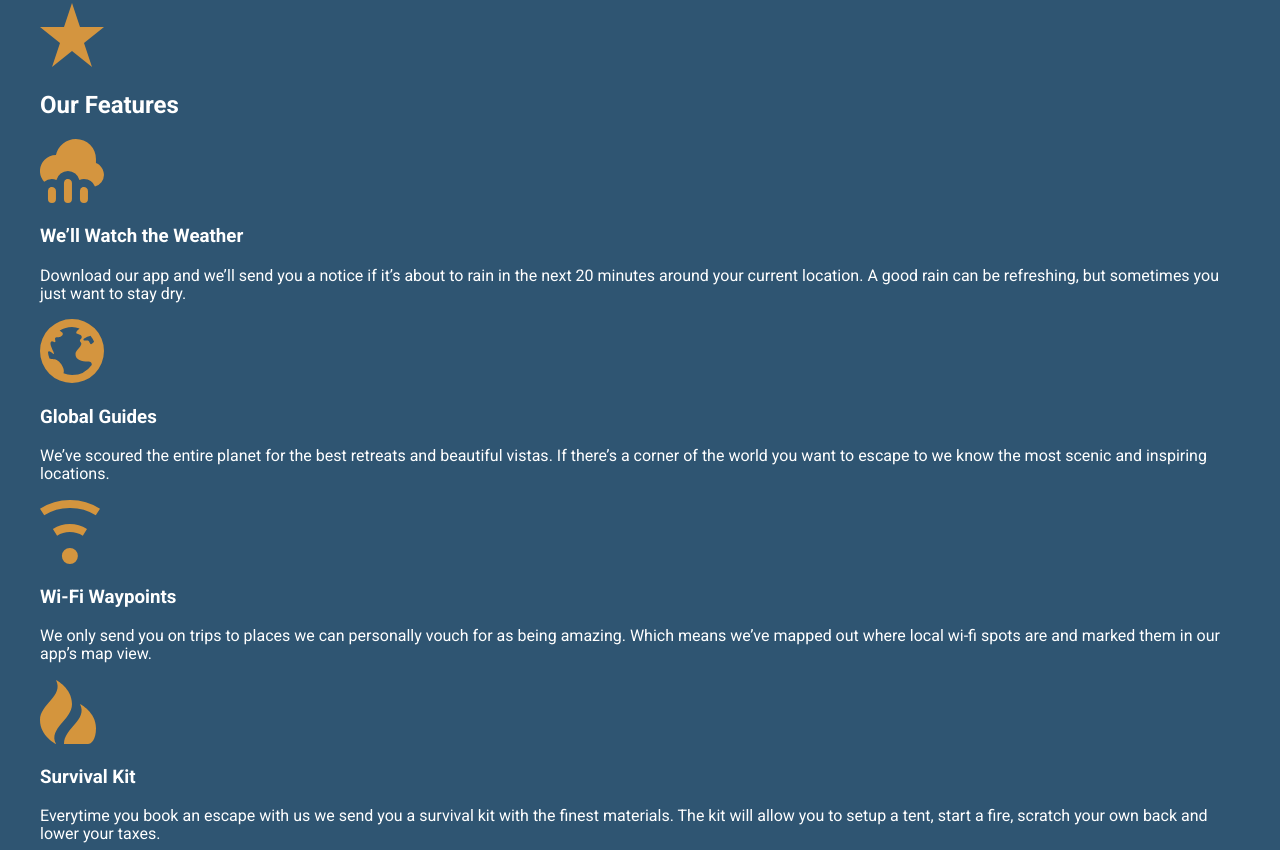
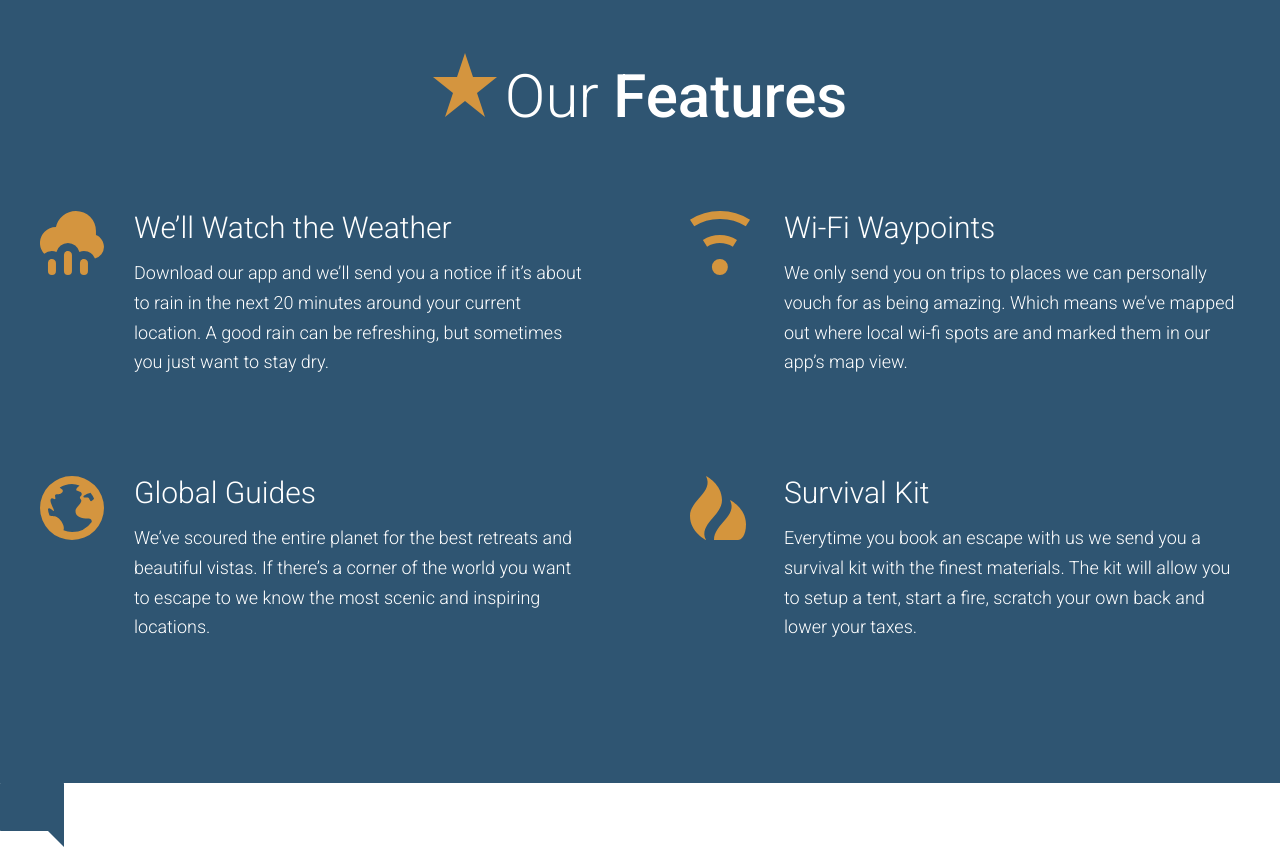
Before and after one commit to MarosAware/travel2, a website: page app/index.html in a window 1280 px wide. Shown: the part 2251-3101 px from the top of the page. Drawn offline with Linux system fonts and the light colour scheme.

Commit message:
Completed our features.

```diff
--- /dev/null
+++ b/app/assets/styles/modules/_feature-item.css
@@ -0,0 +1,32 @@
+.feature-item {
+	position:relative;
+	padding-bottom:2.5rem;
+
+	@mixin atSmall {
+		padding-left:94px;
+	}
+
+	&__icon {
+		display:block;
+		margin:0 auto;
+
+		@mixin atSmall {
+			position:absolute;
+			left:0;
+		}
+	}
+
+	&__title {
+		font-size:1.6rem;
+		font-weight:300;
+		margin-bottom:.8rem;
+		margin-top:.7em;
+		text-align:center;
+
+		@mixin atSmall {
+			margin-top:1em;
+			font-size:1.875rem;
+			text-align:left;
+		}
+	}
+}
--- a/app/assets/styles/modules/_row.css
+++ b/app/assets/styles/modules/_row.css
@@ -6,8 +6,16 @@
 		margin-right:-65px;
 	}
 
+	&--gutters-large {
+		margin-right:-100px;
+	}
+
 	&--gutters > div {
 		padding-right:65px;
+	}
+
+	&--gutters-large > div {
+		padding-right:100px;
 	}
 
 	&__b-margin-until-medium {
@@ -29,6 +37,11 @@
 			width: 37%;
 		}
 
+		&__medium-6 {
+			float:left;
+			width:50%;
+		}
+
 		&__medium-8 {
 			float:left;
 			width: 66.66%;
--- /dev/null
+++ b/app/assets/styles/modules/_section-title.css
@@ -0,0 +1,30 @@
+.section-title {
+	font-size:2.55rem;
+	font-weight:300;
+	text-align:center;
+	padding-bottom:1.4rem;
+
+	@mixin atSmall {
+		padding-bottom:0;
+		font-size:3.75rem;
+	}
+
+	strong {
+		font-weight:500;
+	}
+
+	&__icon {
+		margin-right:.5rem;
+		display:block;
+		margin-left:auto;
+		margin-right:auto;
+		margin-bottom:.6rem;
+
+		@mixin atSmall {
+			display:inline-block;
+			margin-left:0;
+			margin-right:.5rem;
+			margin-bottom:0;
+		}
+	}
+}
--- a/app/assets/styles/styles.css
+++ b/app/assets/styles/styles.css
@@ -9,3 +9,5 @@
 @import "modules/_headline";
 @import "modules/_row";
 @import "modules/_generic-content-container";
+@import "modules/_section-title";
+@import "modules/_feature-item";
--- a/app/index.html
+++ b/app/index.html
@@ -75,26 +75,41 @@
 
   <div id="features" class="page-section page-section--blue">
     <div class="wrapper">
-      <img src="assets/images/icons/star.svg">
-      <h2>Our Features</h2>
+      <h2 class="section-title"><img class="section-title__icon" src="assets/images/icons/star.svg">Our <strong>Features</strong></h2>
 
-      <img src="assets/images/icons/rain.svg">
-      <h3>We&rsquo;ll Watch the Weather</h3>
-      <p>Download our app and we&rsquo;ll send you a notice if it&rsquo;s about to rain in the next 20 minutes around your current location. A good rain can be refreshing, but sometimes you just want to stay dry.</p>
+      <div class="row row--gutters-large generic-content-container">
 
-      <img src="assets/images/icons/globe.svg">
-      <h3>Global Guides</h3>
-      <p>We&rsquo;ve scoured the entire planet for the best retreats and beautiful vistas. If there&rsquo;s a corner of the world you want to escape to we know the most scenic and inspiring locations.</p>
+        <div class="row__medium-6">
 
-      <img src="assets/images/icons/wifi.svg">
-      <h3>Wi-Fi Waypoints</h3>
-      <p>We only send you on trips to places we can personally vouch for as being amazing. Which means we&rsquo;ve mapped out where local wi-fi spots are and marked them in our app&rsquo;s map view.</p>
+          <div class="feature-item">
+            <img class="feature-item__icon" src="assets/images/icons/rain.svg">
+           <h3 class="feature-item__title">We&rsquo;ll Watch the Weather</h3>
+           <p>Download our app and we&rsquo;ll send you a notice if it&rsquo;s about to rain in the next 20 minutes around your current location. A good rain can be refreshing, but sometimes you just want to stay dry.</p>
+         </div>
 
-      <img src="assets/images/icons/fire.svg">
-      <h3>Survival Kit</h3>
-      <p>Everytime you book an escape with us we send you a survival kit with the finest materials. The kit will allow you to setup a tent, start a fire, scratch your own back and lower your taxes.</p>
+         <div class="feature-item">
+           <img class="feature-item__icon" src="assets/images/icons/globe.svg">
+           <h3 class="feature-item__title">Global Guides</h3>
+           <p>We&rsquo;ve scoured the entire planet for the best retreats and beautiful vistas. If there&rsquo;s a corner of the world you want to escape to we know the most scenic and inspiring locations.</p>
+         </div>
+       </div>
+
+       <div class="row__medium-6">
+         <div class="feature-item">
+          <img class="feature-item__icon" src="assets/images/icons/wifi.svg">
+          <h3 class="feature-item__title">Wi-Fi Waypoints</h3>
+          <p>We only send you on trips to places we can personally vouch for as being amazing. Which means we&rsquo;ve mapped out where local wi-fi spots are and marked them in our app&rsquo;s map view.</p>
+        </div>
+
+        <div class="feature-item">
+          <img class="feature-item__icon" src="assets/images/icons/fire.svg">
+          <h3 class="feature-item__title">Survival Kit</h3>
+          <p>Everytime you book an escape with us we send you a survival kit with the finest materials. The kit will allow you to setup a tent, start a fire, scratch your own back and lower your taxes.</p>
+        </div>
+      </div>
     </div>
   </div>
+</div>
 
   <div id="testimonials">
     <img src="assets/images/icons/comment.svg">
--- a/app/temp/styles/styles.css
+++ b/app/temp/styles/styles.css
@@ -680,8 +680,16 @@ body, html {
   margin-right:-65px;
 }
 
+.row--gutters-large {
+  margin-right:-100px;
+}
+
 .row--gutters > div {
   padding-right:65px;
+}
+
+.row--gutters-large > div {
+  padding-right:100px;
 }
 
 .row__b-margin-until-medium {
@@ -701,6 +709,11 @@ body, html {
 
   .row__medium-4--larger {
     width: 37%;
+  }
+
+  .row__medium-6 {
+    float: left;
+    width: 50%;
   }
 
   .row__medium-8 {
@@ -723,3 +736,82 @@ body, html {
 .generic-content-container p a {
   font-weight: 700;
 }
+
+.section-title {
+	font-size:2.55rem;
+	font-weight:300;
+	text-align:center;
+	padding-bottom:1.4rem;
+}
+
+@media(min-width: 530px) {
+
+  .section-title {
+    padding-bottom: 0;
+    font-size: 3.75rem;
+  }
+}
+
+.section-title strong {
+  font-weight:500;
+}
+
+.section-title__icon {
+  margin-right:.5rem;
+  display:block;
+  margin-left:auto;
+  margin-right:auto;
+  margin-bottom:.6rem;
+}
+
+@media(min-width: 530px) {
+
+  .section-title__icon {
+    display: inline-block;
+    margin-left: 0;
+    margin-right: .5rem;
+    margin-bottom: 0;
+  }
+}
+
+.feature-item {
+	position:relative;
+	padding-bottom:2.5rem;
+}
+
+@media(min-width: 530px) {
+
+  .feature-item {
+    padding-left: 94px;
+  }
+}
+
+.feature-item__icon {
+  display:block;
+  margin:0 auto;
+}
+
+@media(min-width: 530px) {
+
+  .feature-item__icon {
+    position: absolute;
+    left: 0;
+  }
+}
+
+.feature-item__title {
+  font-size:1.6rem;
+  font-weight:300;
+  margin-bottom:.8rem;
+  margin-top:.7em;
+  text-align:center;
+}
+
+@media(min-width: 530px) {
+
+  .feature-item__title {
+    margin-top: 1em;
+    font-size: 1.875rem;
+    text-align: left;
+  }
+}
```
